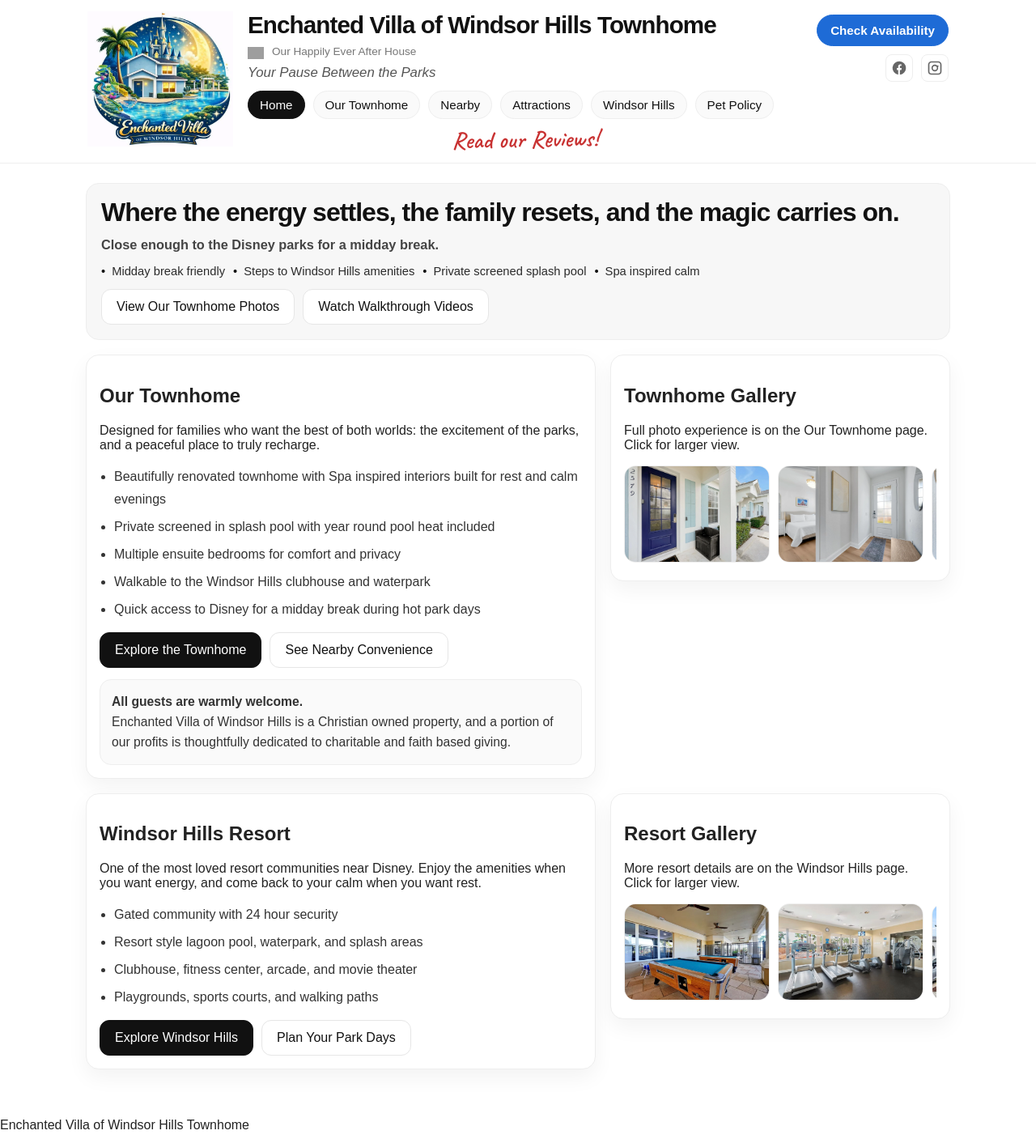
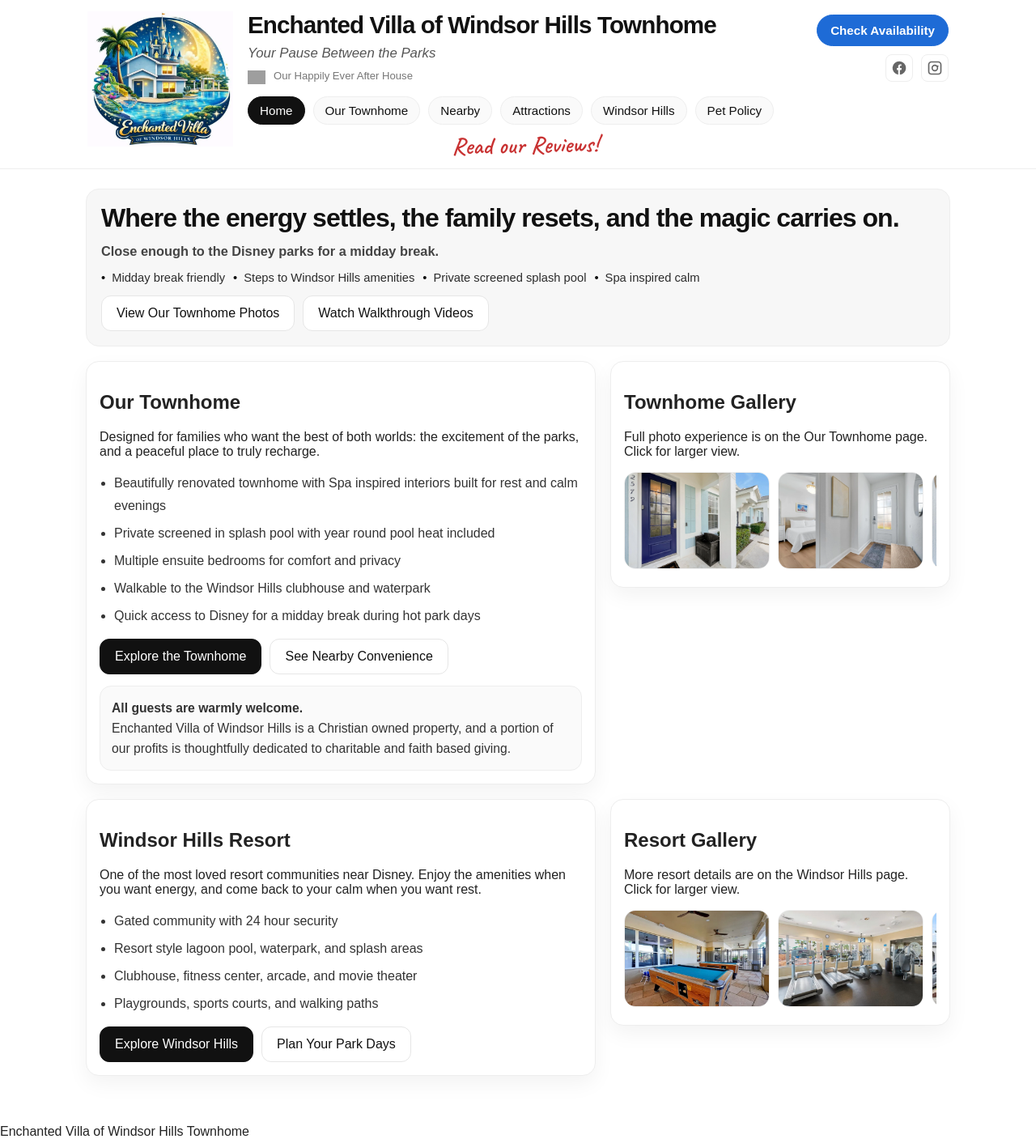
Before and after one commit to 2579maneshaw/2579maneshaw.github.io, a Jekyll site: the page built from index.html, in a window 1280 px wide. Shown: the whole page at 81% size. Built offline with Jekyll 4.4.1, drawn with Linux system fonts in a browser that asks for light colours; grey boxes are pictures that could not be loaded.

Commit message:
Update header.html

```diff
--- a/_includes/header.html
+++ b/_includes/header.html
@@ -25,14 +25,20 @@
   transform:rotate(0deg);
 }
 
+.brandTagline{
+  margin-top:8px;
+  margin-bottom:8px;
+  line-height:1.15;
+}
+
 .brandAltName{
   display:flex;
   align-items:center;
   gap:10px;
-  margin-top:6px;
-  margin-bottom:4px;
+  margin-top:0;
+  margin-bottom:2px;
 
-  font-size:0.85rem;
+  font-size:0.82rem;
   color:#777;
   line-height:1.2;
   text-decoration:none;
@@ -52,11 +58,32 @@
 }
 
 .airbnbLogo{
-  width:20px;
-  height:20px;
+  width:22px;
+  height:22px;
   object-fit:contain;
+  flex:0 0 auto;
   transform:translateY(1px);
-  flex:0 0 auto;
+}
+
+@media (max-width:860px){
+  .brandTagline{
+    margin-top:6px;
+    margin-bottom:6px;
+  }
+
+  .brandAltName{
+    font-size:0.78rem;
+    gap:8px;
+  }
+
+  .airbnbLogo{
+    width:20px;
+    height:20px;
+  }
+
+  .reviewsHandwritten{
+    margin-top:12px;
+  }
 }
 </style>
 
@@ -85,6 +112,8 @@
       <div class="brandText">
         <div class="brandName">Enchanted Villa of Windsor Hills Townhome</div>
 
+        <div class="brandTagline"><em>Your Pause Between the Parks</em></div>
+
         <a class="brandAltName"
            href="https://www.airbnb.com/rooms/1626958722930248767?unique_share_id=ab4eb228-eeb2-4977-a2a3-35df18190eba&viralityEntryPoint=1&s=76"
            target="_blank"
@@ -97,8 +126,6 @@
           />
           <span>Our Happily Ever After House</span>
         </a>
-
-        <div class="brandTagline"><em>Your Pause Between the Parks</em></div>
       </div>
 
       <nav class="mainNav" aria-label="Primary navigation">
```
